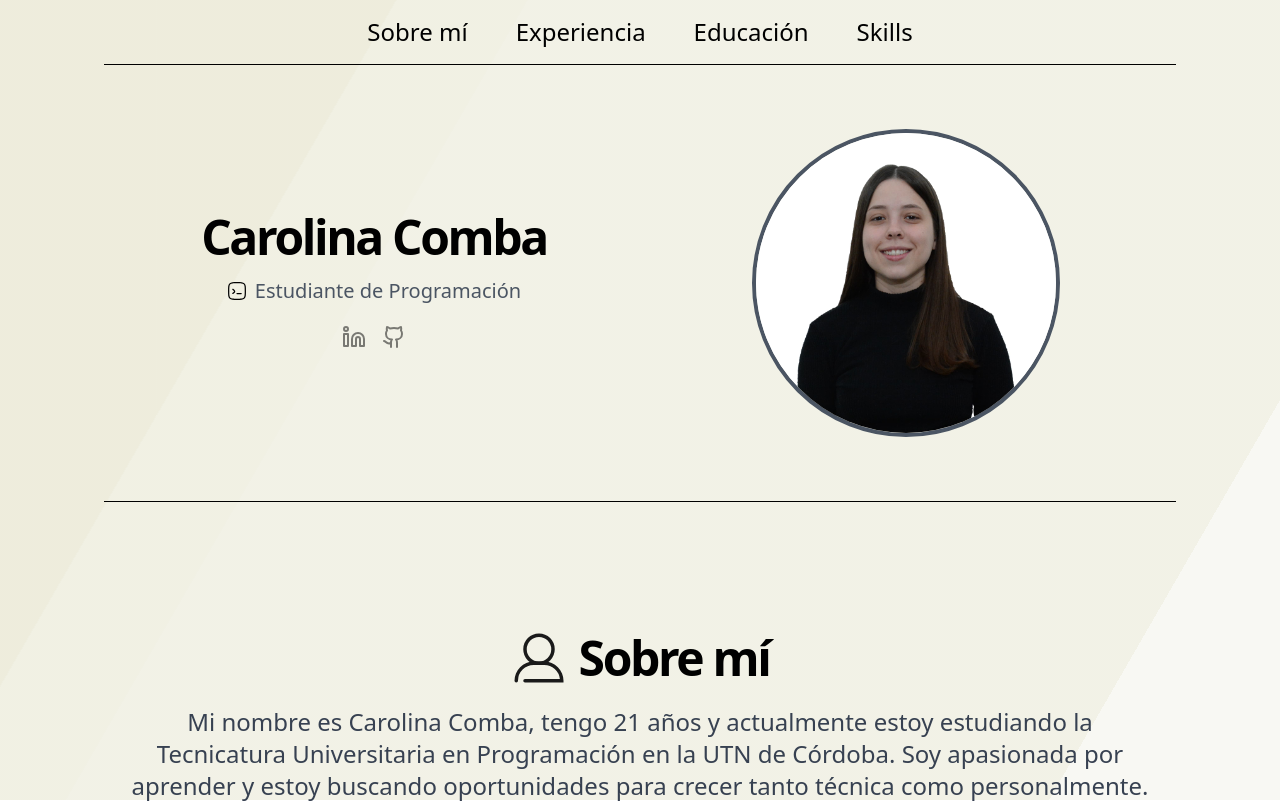
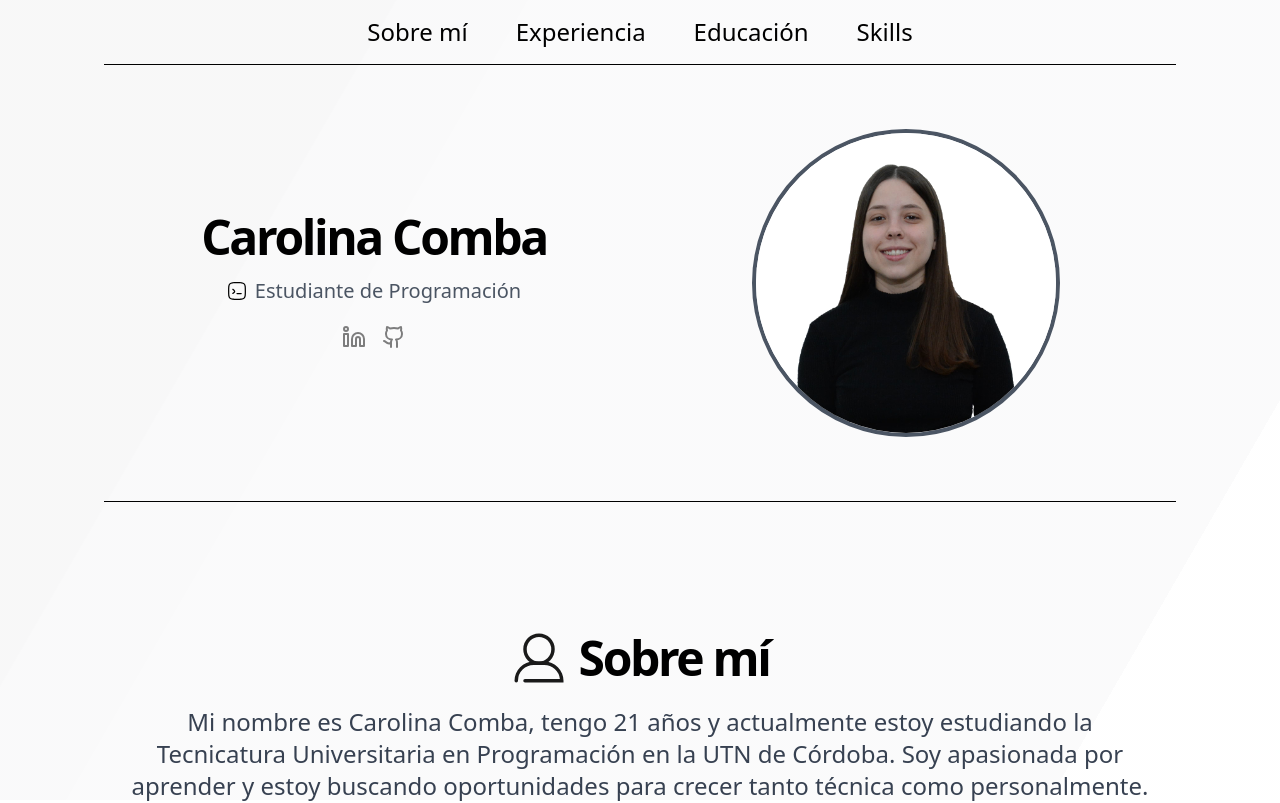
Before and after one commit to carolinacomba/my-portfolio, an Angular app: page / in a window 1280 px wide. Shown: the top 803 px of the page. Built offline with nearby package versions, Linux system fonts and the light colour scheme; a small style sheet from the web is missing.

Commit message:
background color adjustment

```diff
--- a/src/styles.css
+++ b/src/styles.css
@@ -15,7 +15,7 @@ html {
 
   .bg {
     animation:slide 3s ease-in-out infinite alternate;
-    background-image: linear-gradient(-60deg, #f8f8f2 50%, #ecebd9 50%);
+    background-image: linear-gradient(-60deg, #FFFFFF 50%, #F7F7F8 50%);
     bottom:0;
     left:-50%;
     opacity:.5;
```
